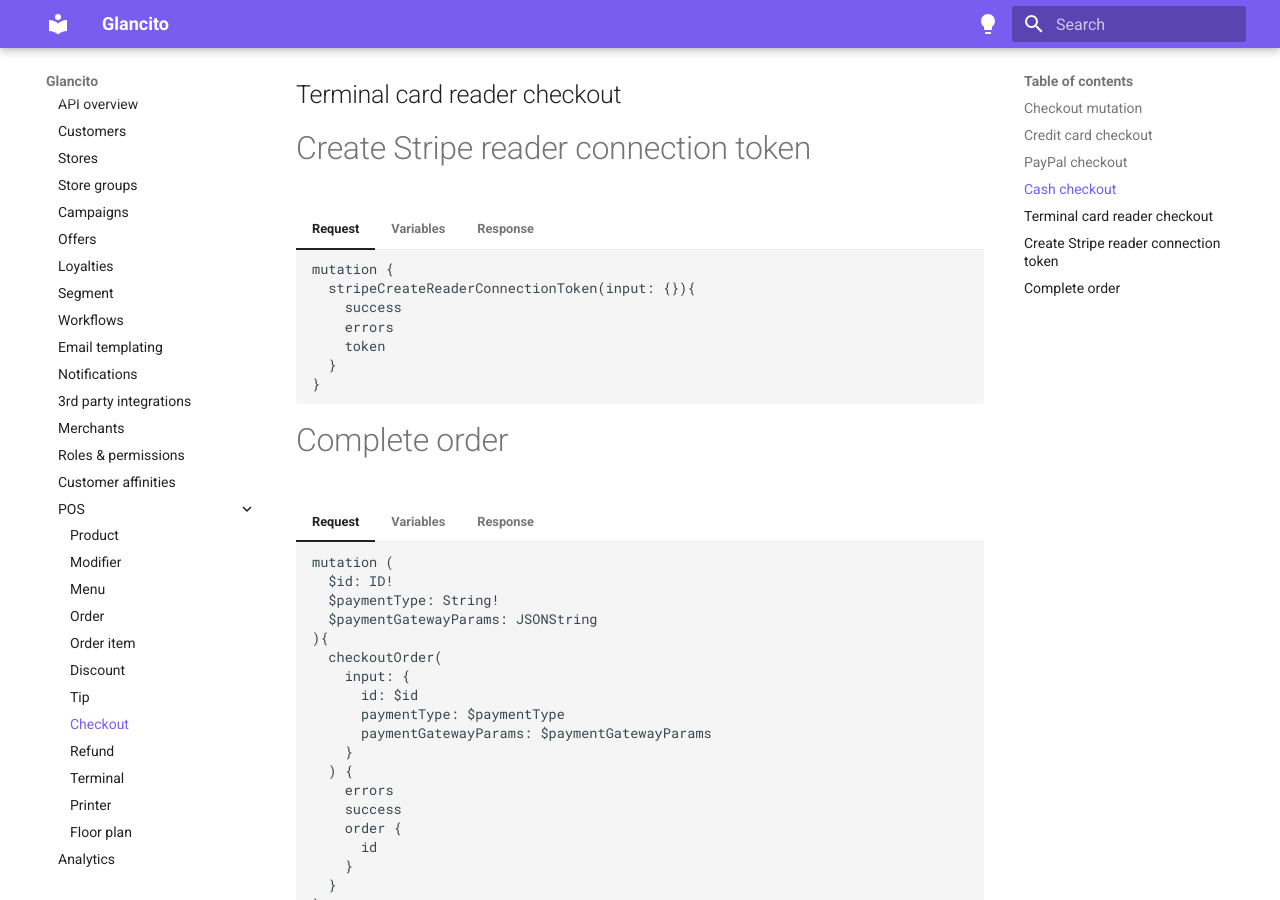
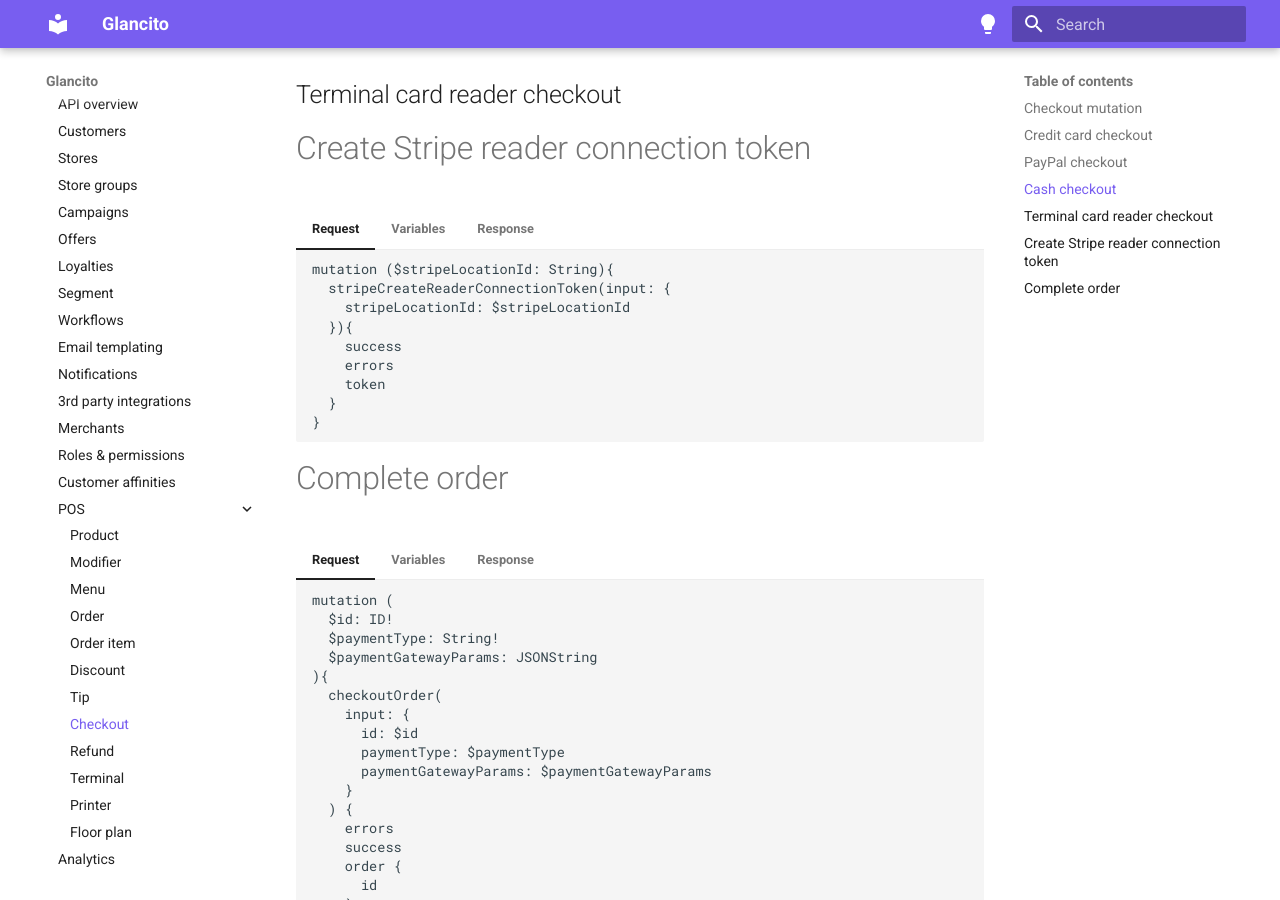
Before and after one commit to Loyaltydish/loyaltydish-docs, an MkDocs documentation site: the page built from docs/pos/checkout.md, in a window 1280 px wide and 900 px high, scrolled down 3003 px. Built offline with MkDocs 1.6.1 and Material for MkDocs 9.7.7, drawn with Linux system fonts in a browser that asks for light colours.

Commit message:
Update terminal docs

````diff
--- a/docs/pos/checkout.md
+++ b/docs/pos/checkout.md
@@ -229,8 +229,10 @@ Currently, there are 3 available payment gateways: Stripe, Square, Razorpay
 
 === "Request"
     ```gql
-    mutation {
-      stripeCreateReaderConnectionToken(input: {}){
+    mutation ($stripeLocationId: String){
+      stripeCreateReaderConnectionToken(input: {
+        stripeLocationId: $stripeLocationId
+      }){
         success
         errors
         token
````
Also changed, not shown: other parts of docs/pos/checkout.md (+1 -2 lines).
